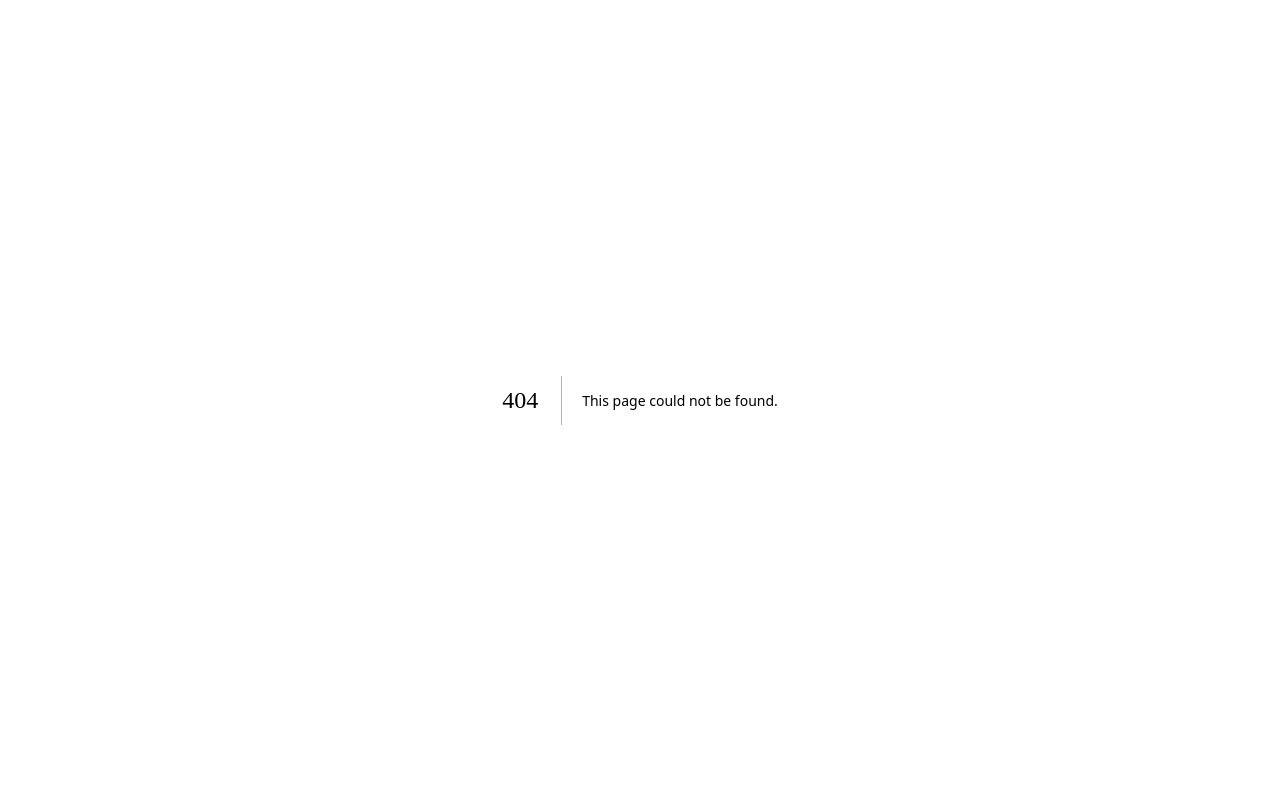
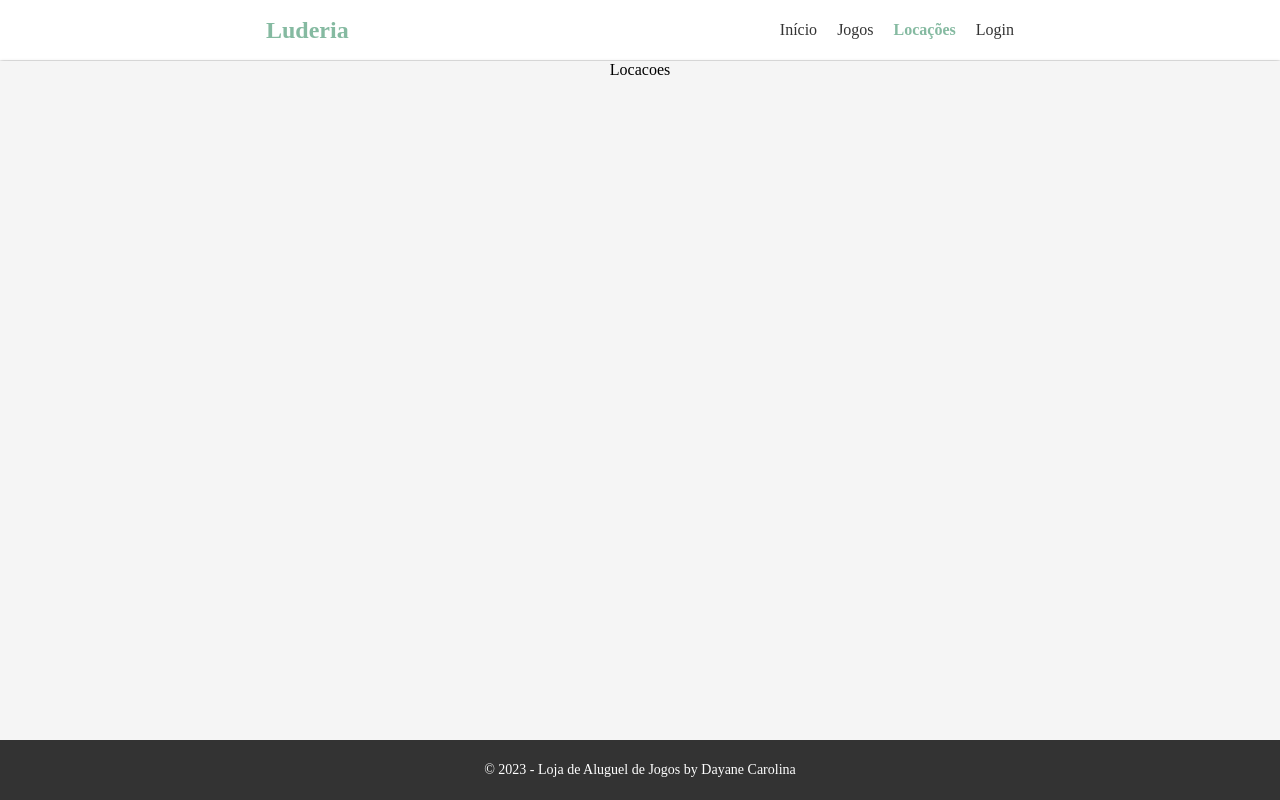
Before and after one commit to dayanecol/Luderia-frontend, a Next.js app: page /rentals in a window 1280 px wide. Before the commit this address had no page. Built offline with nearby package versions, Linux system fonts and the light colour scheme; a web font is replaced by a local one.

Commit message:
fix: module games background color

```diff
--- a/src/components/FilterBar.tsx
+++ b/src/components/FilterBar.tsx
@@ -73,7 +73,7 @@ const FilterBar: React.FC = () => {
                 <p>{`Preço: R$ ${game.price.toFixed(2)}`}</p>
                 <p className={game.quantity > 0 ? styles.disponivel : ""}>
                   <Link
-                    href={game.quantity > 0 ? "/signup" : ""}
+                    href={game.quantity > 0 ? "/rentals" : ""}
                     style={{ textDecoration: "none" }}
                   >
                     {game.quantity > 0 ? "Disponível" : "Indisponível"}
--- /dev/null
+++ b/src/components/Rentals.tsx
@@ -0,0 +1,4 @@
+const Rentals: React.FC = () => {
+  return <>Locacoes</>;
+};
+export default Rentals;
--- /dev/null
+++ b/src/pages/rentals.tsx
@@ -0,0 +1,19 @@
+import Header from "../components/Header";
+import Footer from "../components/Footer";
+import Rentals from "../components/Rentals";
+import styles from "../styles/components/Game.module.css";
+
+const Games: React.FC = () => {
+  return (
+    <>
+      <Header />
+      <div className={styles.container}>
+        <Rentals />
+      </div>
+
+      <Footer />
+    </>
+  );
+};
+
+export default Games;
--- a/src/styles/components/Game.module.css
+++ b/src/styles/components/Game.module.css
@@ -11,7 +11,6 @@
   height: 100%;
   z-index: 1;
   background-color: #f5f5f5;
-  background-color: red;
 }
 
 .nav {
```
